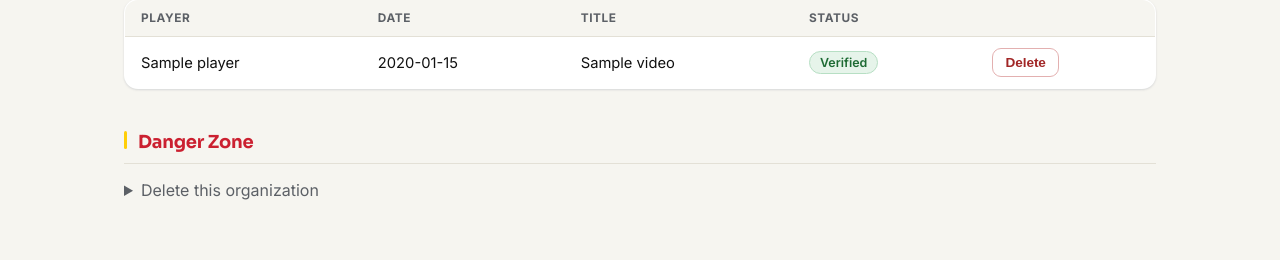
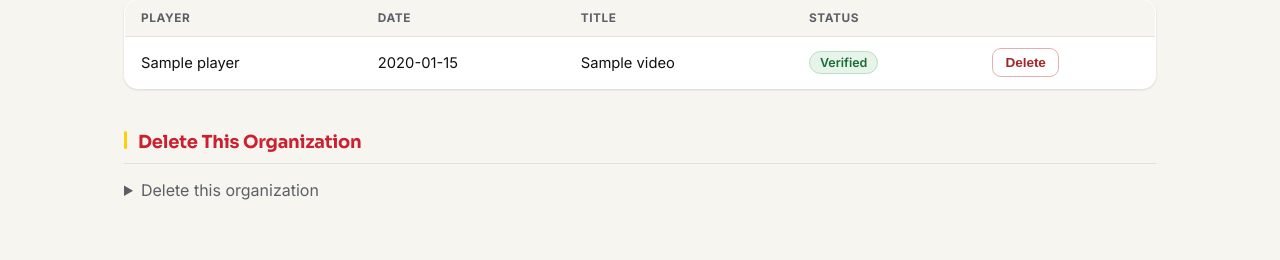
Before and after one commit to rinterdonatos/pitching-tracker-template, a Flask app: page /platform/organizations/1 in a window 1280 px wide. Shown: the part 673-933 px from the top of the page. Run offline with Flask 3, Linux system fonts and the light colour scheme; the visitor is signed in with stand-in values (Sample User, id 1); tables that the repository leaves empty hold one stand-in row (values such as "Sample post"); some libraries are stand-ins or nearby versions.

Commit message:
Rename Danger Zone heading to Delete This Organization

```diff
--- a/templates/platform_org_detail.html
+++ b/templates/platform_org_detail.html
@@ -113,7 +113,7 @@
     <p class="hint">No videos yet.</p>
   {% endif %}
 
-  <div class="section-title" style="color:var(--phx-red);">Danger Zone</div>
+  <div class="section-title" style="color:var(--phx-red);">Delete This Organization</div>
   <details>
     <summary class="text-muted" style="cursor:pointer;">Delete this organization</summary>
     <div class="card-form" style="border:1.5px solid var(--phx-red); margin-top:10px; max-width:480px;">
```
